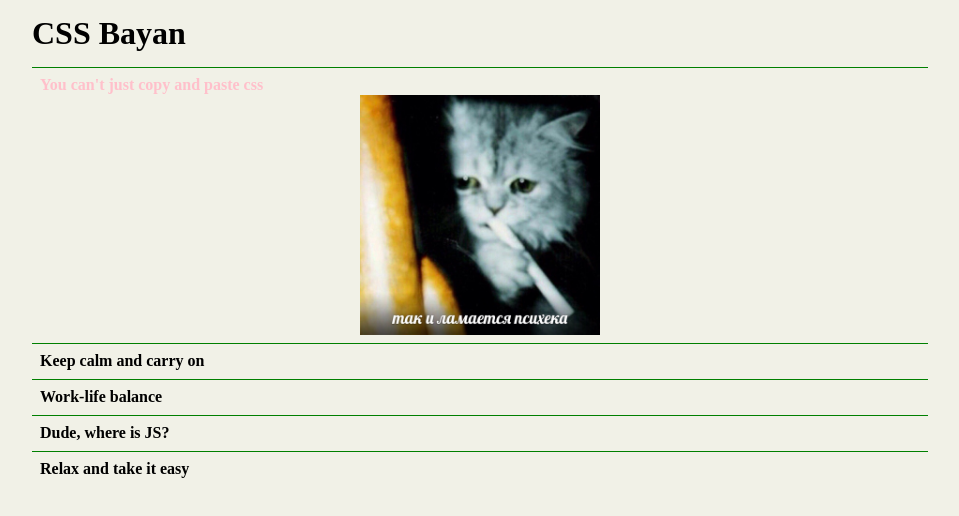
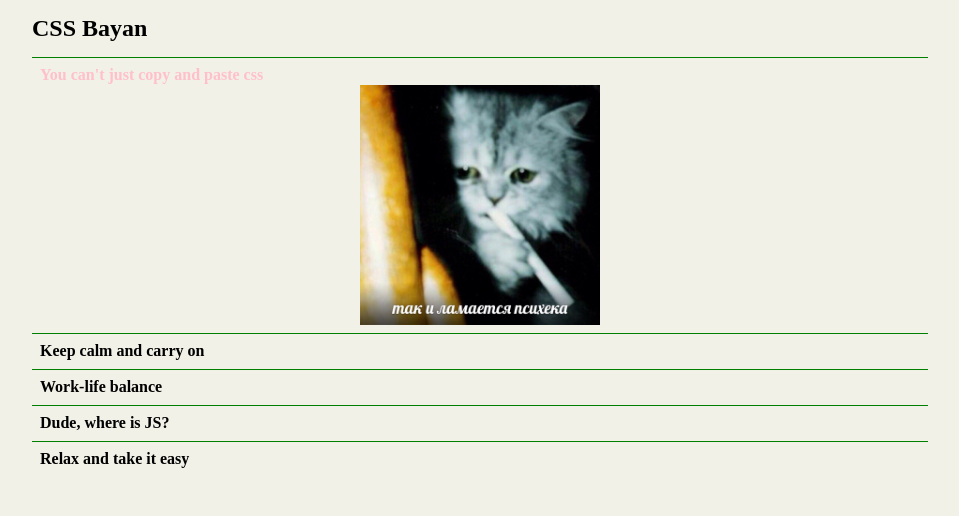
Before and after one commit to Katerinawww/cssBayan, a plain HTML site: page cssBayan/index.html in a window 1280 px wide. Shown: the whole page, without its empty margins (160-1119 px from the left). Drawn offline with Linux system fonts and the light colour scheme.

Commit message:
fixed: add Responsive design '(%a, %b %d, %Y %r)'

```diff
--- a/cssBayan/style.css
+++ b/cssBayan/style.css
@@ -80,3 +80,34 @@ input:checked~.content_text {
 input:checked~.content_text>span{
     rotate: 135deg;
 }
+
+@media (min-width: 1920px) {
+    body {
+        font-size: 3rem;
+    }
+
+    h1 {
+        font-size: 3.5rem;
+    }
+}
+
+
+@media (min-width: 820px) {
+    body {
+        font-size: 1.5rem;
+    }
+
+    h1 {
+        font-size: 2rem;
+    }
+}
+
+@media (min-width: 320px) {
+    body {
+        font-size: 1rem;
+    }
+
+    h1 {
+        font-size: 1.5rem;
+    }
+}
```
